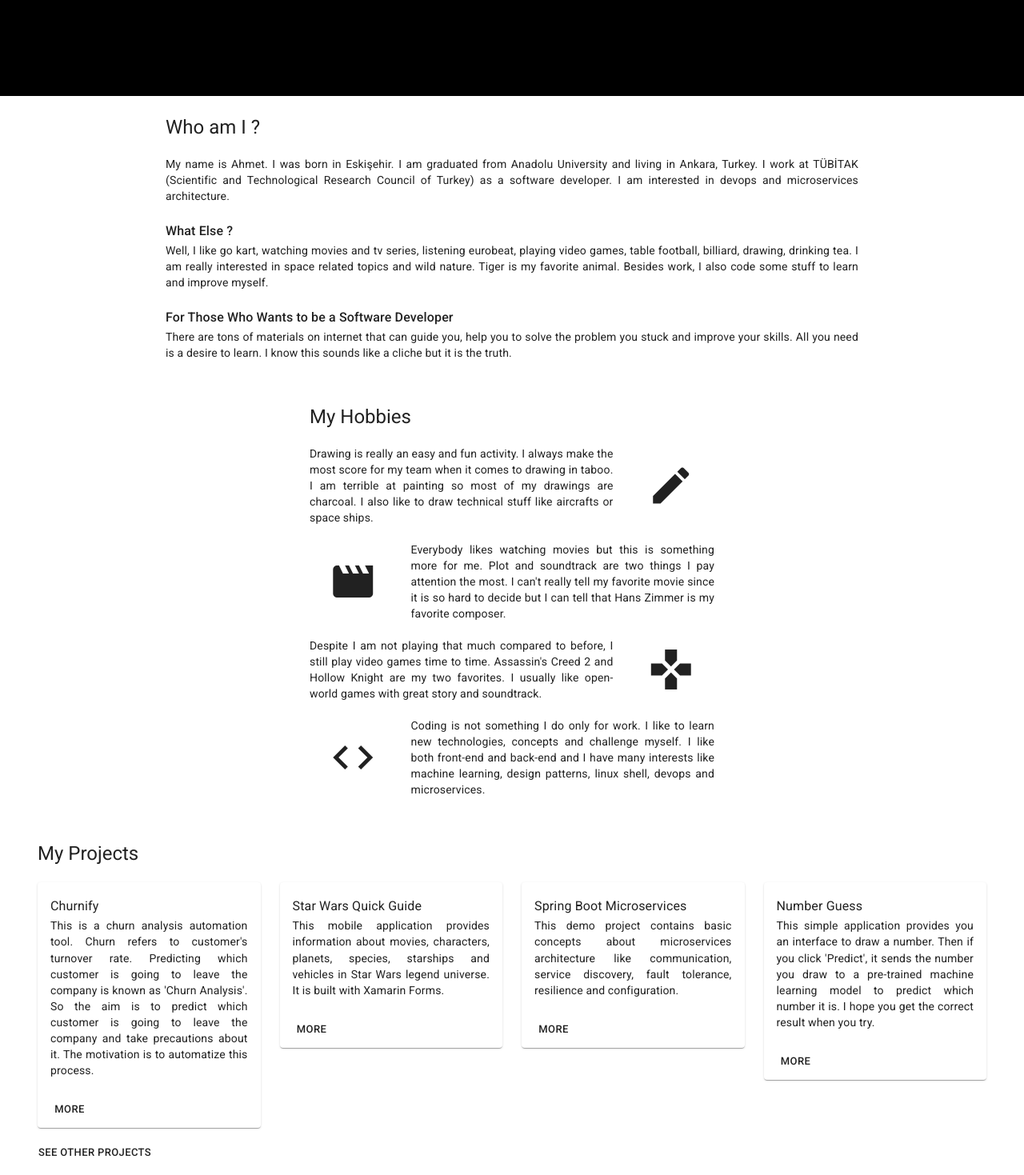
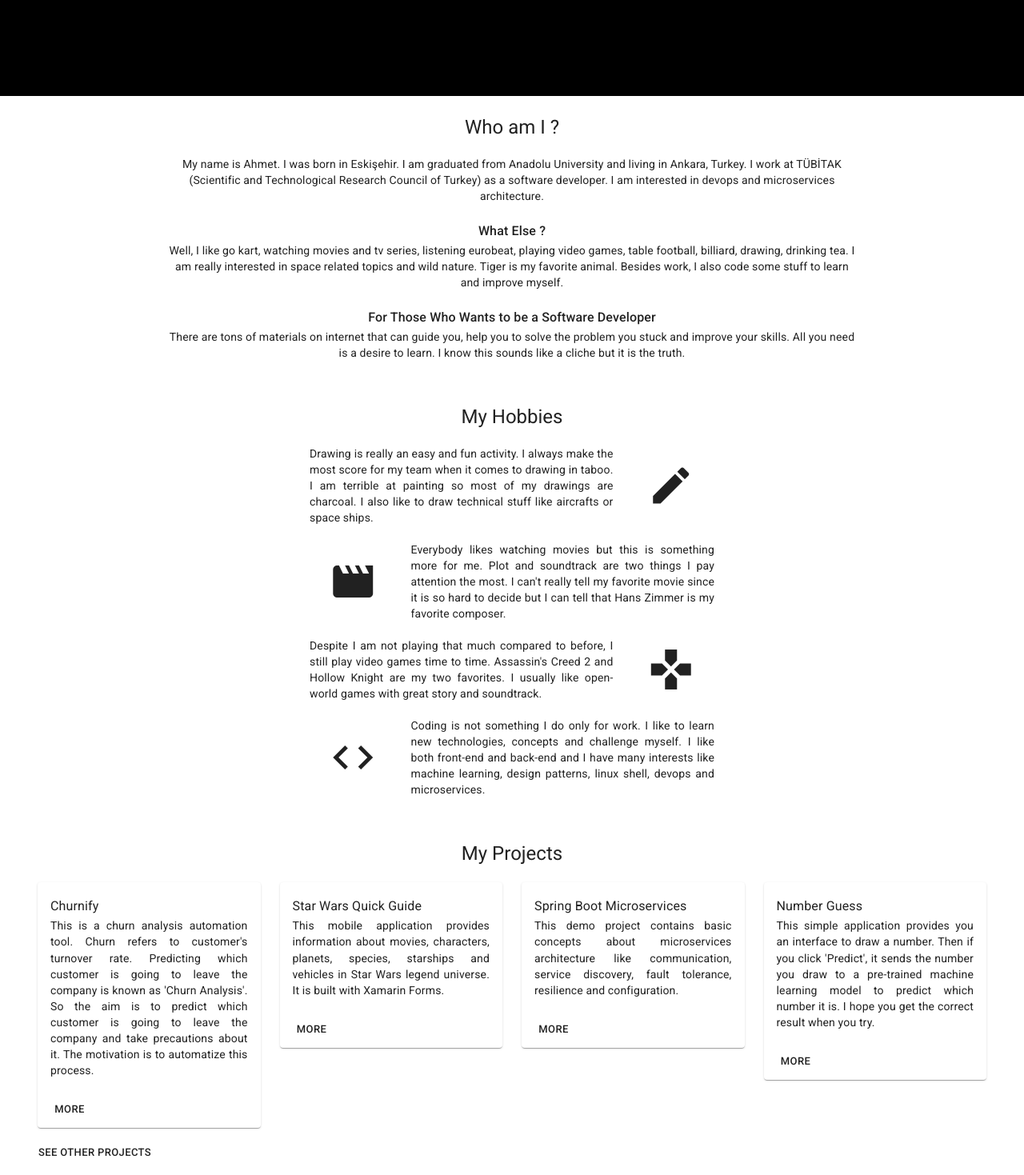
Before and after one commit to ahmsay/ahmsay.github.io, a React (Create React App) app: page / in a window 1280 px wide. Shown: the part 680-2149 px from the top of the page at 80% size. Built offline with nearby package versions, Linux system fonts and the light colour scheme.

Commit message:
text alignments are changed

```diff
--- a/src/components/sections/About.jsx
+++ b/src/components/sections/About.jsx
@@ -11,7 +11,7 @@ const About = ({ aboutContent }) => {
   const { mainTitle, mainContent, whatElse, developerMessage } = aboutContent
   return (
     <Container maxWidth="md">
-      <Card className={ classes.card } variant="outlined" align="justify">
+      <Card className={ classes.card } variant="outlined" align="center">
         <CardContent>
           <Typography variant="h5">
             { mainTitle }
--- a/src/components/sections/Hobbies.jsx
+++ b/src/components/sections/Hobbies.jsx
@@ -43,7 +43,7 @@ const Hobbies = ({ hobbiesContent }) => {
     <Container maxWidth="sm">
       <Card className={ classes.card } variant="outlined" align="justify">
         <CardContent>
-          <Typography variant="h5">
+          <Typography variant="h5" align="center">
             { mainTitle }
           </Typography><br/>
           { hobbies }
--- a/src/components/sections/Projects.jsx
+++ b/src/components/sections/Projects.jsx
@@ -14,7 +14,7 @@ class Projects extends Component {
     const projectListProcessed = projectList.map((project, index) => {
       return (
         <Grid item xs={12} sm={6} md={3} key={ index }>
-          <Card>
+          <Card align="justify">
             <CardContent>
               <Typography variant="subtitle1">
                 { project.title }
@@ -32,9 +32,11 @@ class Projects extends Component {
     })
     return (
       <Container fixed>
-        <Card className={ classes.card } variant="outlined" align="justify">
+        <Card className={ classes.card } variant="outlined">
           <CardContent>
-            <Typography variant="h5">{ mainTitle }</Typography><br/>
+            <Typography variant="h5" align="center">
+              { mainTitle }
+            </Typography><br/>
             <Grid container spacing={3}>
               { projectListProcessed }
             </Grid>
```
